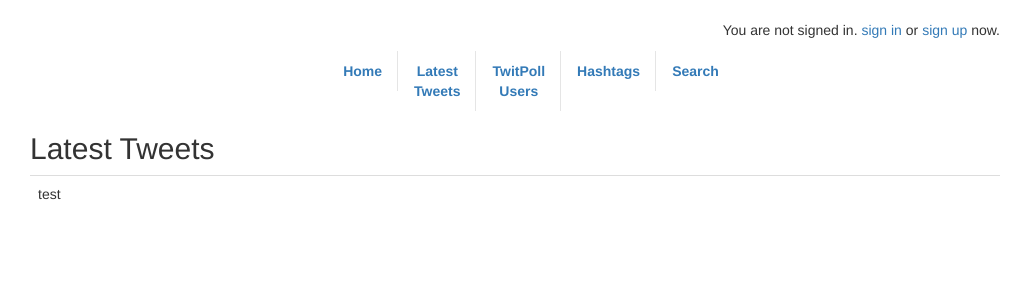
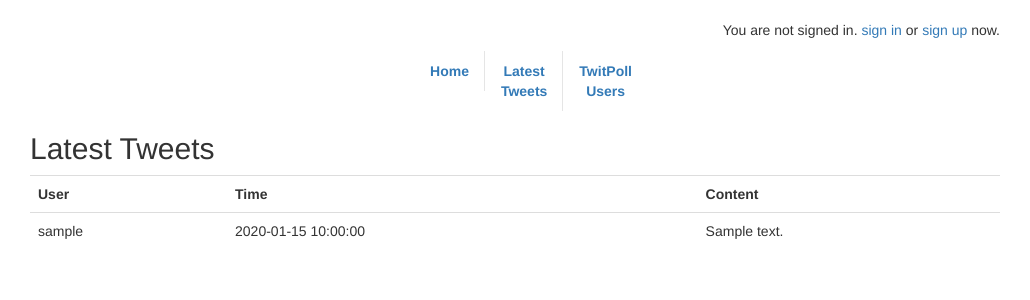
Before and after one commit to thinkpad20/twitpoll, a Flask app: page /tweets in a window 1280 px wide. Shown: the top 300 px of the page, without its empty margins (125-1155 px from the left). Run offline with Flask 2, Linux system fonts and the light colour scheme; tables that the repository leaves empty hold one stand-in row (values such as "Sample post"); some libraries are stand-ins or nearby versions.

Commit message:
got tweets to post and display

```diff
--- a/app.py
+++ b/app.py
@@ -87,35 +87,42 @@ def users():
 def user_profile(userid):
 	return render_template("user.html", user=User.find_by_id(userid))
 
-@app.route("/users/<userid>/tweets")
+@app.route("/users/<int:userid>/tweets")
 def user_tweets(userid):
 	print "here's where we should show the tweets for user %d" % userid
-	return render_template(url_for("users"));
+	return redirect(url_for("show_tweets"));
 
 @app.route("/users/<userid>/edit")
 def edit_user(userid):
 	print "to edit a user's profile"
-	return render_template(url_for("users"))
+	return redirect(url_for("users"))
 
-@app.route("/tweets", methods=["GET", "POST"])
+@app.route("/tweets")
 def show_tweets():
 	set_active("tweets")
 	if request.method == "GET":
 		return render_template("tweets.html")
 	elif request.method == "POST": # make a new user account
-		return render_template(url_for("signup"))
+		return redirect(url_for("signup"))
 
 @app.route("/tweets/new", methods=["GET", "POST"])
-def make_tweet():
+def tweet():
 	set_active("newtweet")
 	if request.method == "GET":
 		if user_logged_in():
 			return render_template("newtweet.html")
 		else:
-			return render_template(url_for("signup"))
+			return redirect(url_for("signup"))
 	elif request.method == "POST":
-		print "heynow"
-		return
+		content = request.form.get("content", "")
+		errors = {}
+		if user_logged_in():
+			userid = current_user().userID()
+			make_tweet(userid, content)
+			return redirect(url_for('user_tweets', userid=userid))
+		else:
+			errors['general'] = "You are not logged in"
+			return render_template("home.html", error=errors)
 
 @app.route("/signout")
 def signout():
--- a/data.py
+++ b/data.py
@@ -110,20 +110,54 @@ def add_user(username, password, email):
 
 #### TWEETS ####
 
+class Tweet(object):
+	def __init__(self, tweetdic):
+		self.vals = tweetdic
+
+	@staticmethod
+	def find_by_username(username):
+		found = sql_search("select * from Users, Tweets where username = " + add_quotes(username))
+		if len(found) > 0 and found[0]:
+			return User(found[0])
+		else:
+			return None
+
+	@staticmethod
+	def find_by_id(tweetid):
+		found = sql_search("select * from Tweets where tweetID = " + str(tweetid))
+		if len(found) > 0 and found[0]:
+			return User(found[0])
+		else:
+			return None
+
+	def username(self):
+		user = sql_search("select * from Users where userID=%s" % str(self.vals['userID']))[0]
+		return user['username']
+
+	def attrs_to_display(self):
+		return ["username", "fullName", "email", "tagline"]
+
+	def __str__(self):
+		vals_to_print = ["tweetID", "dateTime"]
+		ret = self.username()
+		for key in self.vals:
+			if key in vals_to_print:
+				ret += " %s: %s" % (key, self.vals[key])
+		return ret
+
+
 get_hashtags = lambda content : list(set([ word.strip().split()[0] for word in content.split("#")[1:]]))
 get_mentions = lambda content : list(set([ word.strip().split()[0] for word in content.split("@")[1:]]))
 
 def get_tweets():
-	q = "select * from Tweets;"
-	cursor = g.db.cursor()
-	num_results = cursor.execute(q)
-	print "result = ", num_results
-	return data_from_cursor(cursor)
+	data = sql_search("select * from Tweets;")
+	print "data:", data
+	return [ Tweet(tweetdic) for tweetdic in data ]
 
 def make_tweet(userid, content):
 	if not user_logged_in(): return
 	print "Making a new tweet"
-	q = "insert into Tweets (userid, content) values ('%s', '%s')" % (userid, content)
+	q = "insert into Tweets (userid, content) values (%s, '%s')" % (str(userid), content)
 	tweetid = sql_execute(q)
 	print "Hashtags:", get_hashtags(content)
 	for hashtag in get_hashtags(content):
--- a/templates/header.html
+++ b/templates/header.html
@@ -19,8 +19,8 @@
           {% if user_logged_in() %}
             <li class="{{ navclass["newtweet"] }}"><a href="/tweets/new">Write Tweet</a></li>
           {% endif %}
-          <li class="{{ navclass["hashtags"] }}"><a href="/hashtags">Hashtags</a></li>
-          <li class="{{ navclass["search"] }}"><a href="/search">Search</a></li>
+          <!-- <li class="{{ navclass["hashtags"] }}"><a href="/hashtags">Hashtags</a></li>
+          <li class="{{ navclass["search"] }}"><a href="/search">Search</a></li> -->
         </ul>
       </div>
     </div>
--- a/templates/tweets.html
+++ b/templates/tweets.html
@@ -5,14 +5,15 @@
 <h2>Latest Tweets</h2>
 <table class="table">
 	<tr>
-		<td>test</td>
+		<th>User</th><th>Time</th><th>Content</th>
 	</tr>
-<!-- {% for tweet in get_tweets() %}
+{% for tweet in get_tweets() %}
   <tr>
-    <td>{{ tweet.username }}</td>
-    <td>{{ tweet.dateTime }}</td>
+    <td>{{ tweet.username() }}</td>
+    <td>{{ tweet.vals['dateTime'] }}</td>
+    <td>{{ tweet.vals['content'] }}</td>
   </tr>
-{% endfor %} -->
+{% endfor %}
 </table>
 
 {% endblock %}
```
Also changed, not shown: 1 other file.
